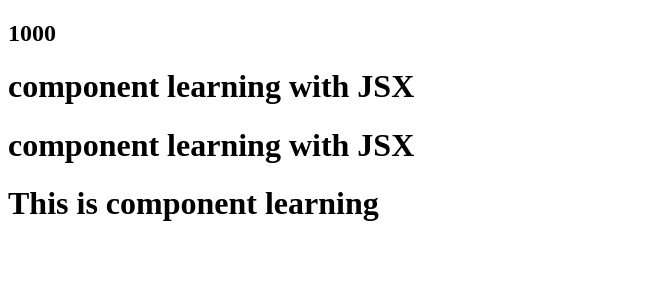
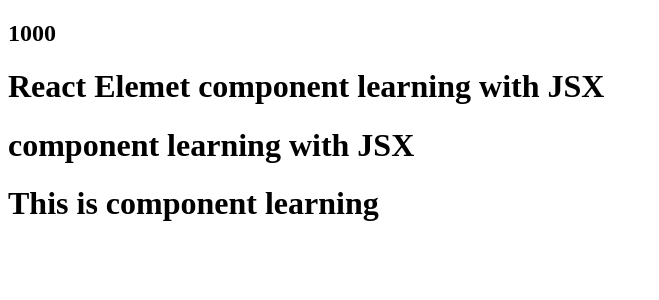
Before and after one commit to ajitesh01/React, a React (Vite) app: page / in a window 1280 px wide. Shown: the top 300 px of the page, without its empty margins (0-659 px from the left). Built offline with nearby package versions, Linux system fonts and the light colour scheme.

Commit message:
updating App.js

```diff
--- a/App.js
+++ b/App.js
@@ -1,10 +1,10 @@
 import React from "react";
 import  ReactDOM  from "react-dom/client";
-
+const elem=<spa>React Elemet</spa>;
 const Title =()=>{
     return (
     <h1 className="head">
-        component learning with JSX
+       {elem} component learning with JSX
     </h1>
 )};
 
```
